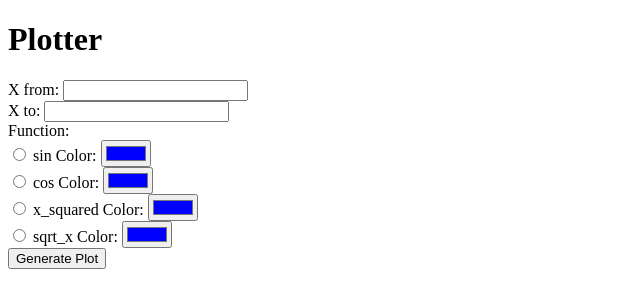
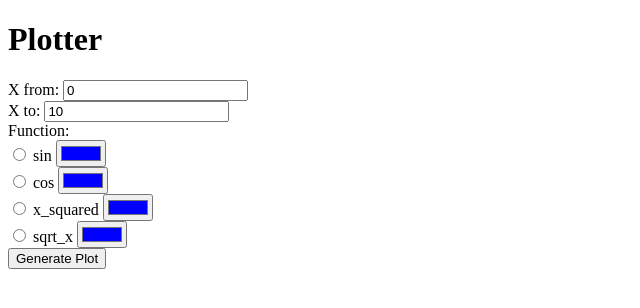
Before and after one commit to 0xAkarapong/HS_Python3_TheFlask, a Flask app: page /plot in a window 1280 px wide. Shown: the top 308 px of the page, without its empty margins (0-640 px from the left). Run offline with Flask 3, Linux system fonts and the light colour scheme.

Commit message:
fix ploblem from trigonometry function

```diff
--- a/app.py
+++ b/app.py
@@ -1,9 +1,10 @@
-from flask import Flask, request, render_template
+from flask import Flask, request, render_template, url_for
 import matplotlib.pyplot as plt
 from math import sin, cos, sqrt
 import numpy as np
+import io
 import base64
-import io
+
 app = Flask(__name__)
 
 functions = {
@@ -14,14 +15,14 @@ functions = {
 }
 
 @app.route("/")
-def hello():
-    return render_template('main.html')
+def index():
+    return render_template('index.html')
+
 @app.route('/sum_of_squares')
 def sum_of_squares():
     try:
         num1 = int(request.args.get('num1'))
         num2 = int(request.args.get('num2'))
-
         result = num1**2 + num2**2
         return f"The sum of squares of {num1} and {num2} is: {result}"
     except ValueError:
@@ -36,24 +37,30 @@ def plot():
         try:
             x_from = float(request.form['x_from'])
             x_to = float(request.form['x_to'])
-            function_names = request.form.getlist('function')
-            colors = request.form.getlist('color')
+            function_name = request.form.get('function')
+            color = request.form.get('color') or '#0000FF'
 
-            if not function_names:
-                return "Please select at least one function."
+            if not function_name:
+                return "Please select a function."
 
             x = np.linspace(x_from, x_to, 100)
 
             plt.figure()
 
-            for function_name, color in zip(function_names, colors):
-                if function_name in functions:
-                    y = functions[function_name](x)
-                    plt.plot(x, y, color=color, label=function_name)
+            if function_name in functions:
+                func = functions[function_name]
+
+                if function_name == "sqrt_x":
+                    x_safe = np.where(x >= 0, x, 0)
+                    y = func(x_safe)
+                else:
+                    y = func(x)
+
+                plt.plot(x, y, color=color, label=function_name)
 
             plt.xlabel("x")
             plt.ylabel("y")
-            plt.title("Plot of Selected Functions")
+            plt.title("Plot of " + function_name)
             plt.legend()
 
             img = io.BytesIO()
@@ -61,6 +68,7 @@ def plot():
             img.seek(0)
             plot_url = base64.b64encode(img.getvalue()).decode()
             plt.close()
+
             return render_template("plotter.html", plot_url=plot_url, functions=functions)
 
         except ValueError:
--- a/templates/plotter.html
+++ b/templates/plotter.html
@@ -6,13 +6,14 @@
 <body>
     <h1>Plotter</h1>
     <form method="POST">
-        X from: <input type="number" name="x_from" required><br>
-        X to: <input type="number" name="x_to" required><br>
+        X from: <input type="number" name="x_from" value="0" required><br>
+        X to: <input type="number" name="x_to" value="10" required><br>
 
-        Function: <br>  {% for name, func in functions.items() %}
-            <input type="radio" name="function" value="{{ name }}" id="{{ name }}" required>  <label for="{{ name }}">{{ name }}</label>
-            Color: <input type="color" name="color" value="#0000FF"><br>
-        {% endfor %}
+        Function: <br>
+        {% for name, func in functions.items() %}
+            <input type="radio" name="function" value="{{ name }}" id="{{ name }}" required>
+            <label for="{{ name }}">{{ name }}</label>
+            <input type="color" name="color" value="#0000FF" {% if loop.first %}checked{% endif %}><br>  {% endfor %}
         <input type="submit" value="Generate Plot">
     </form>
 
```
